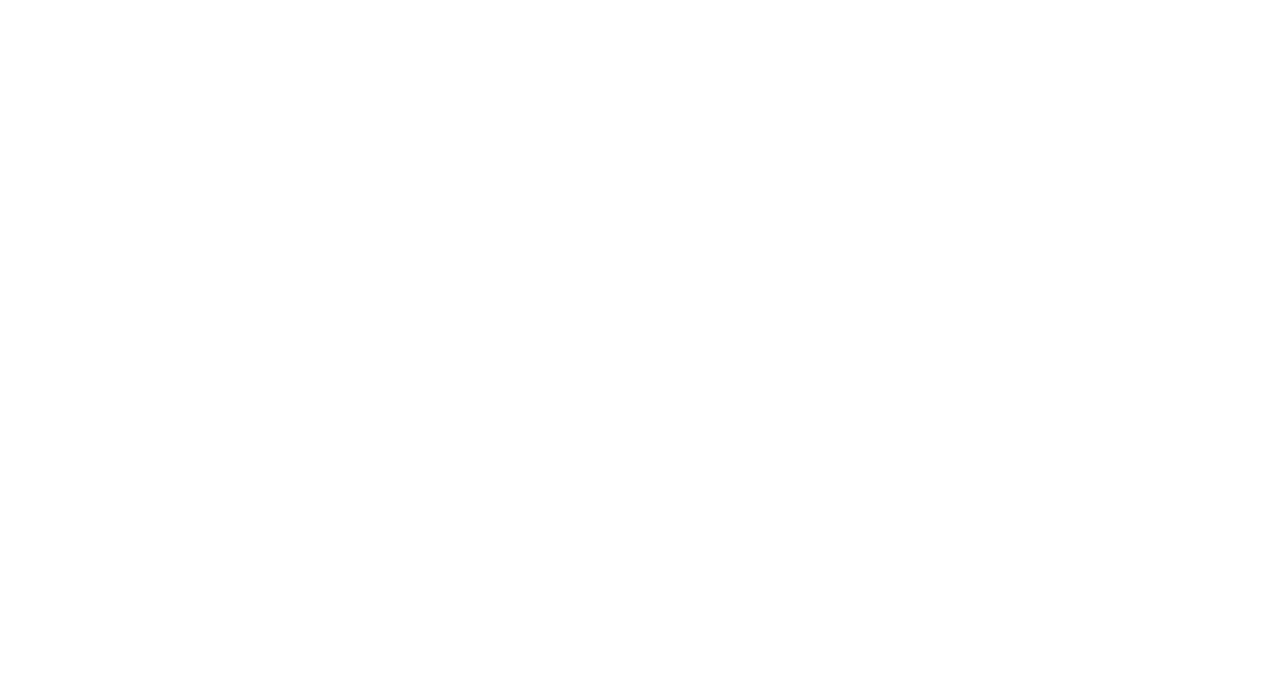
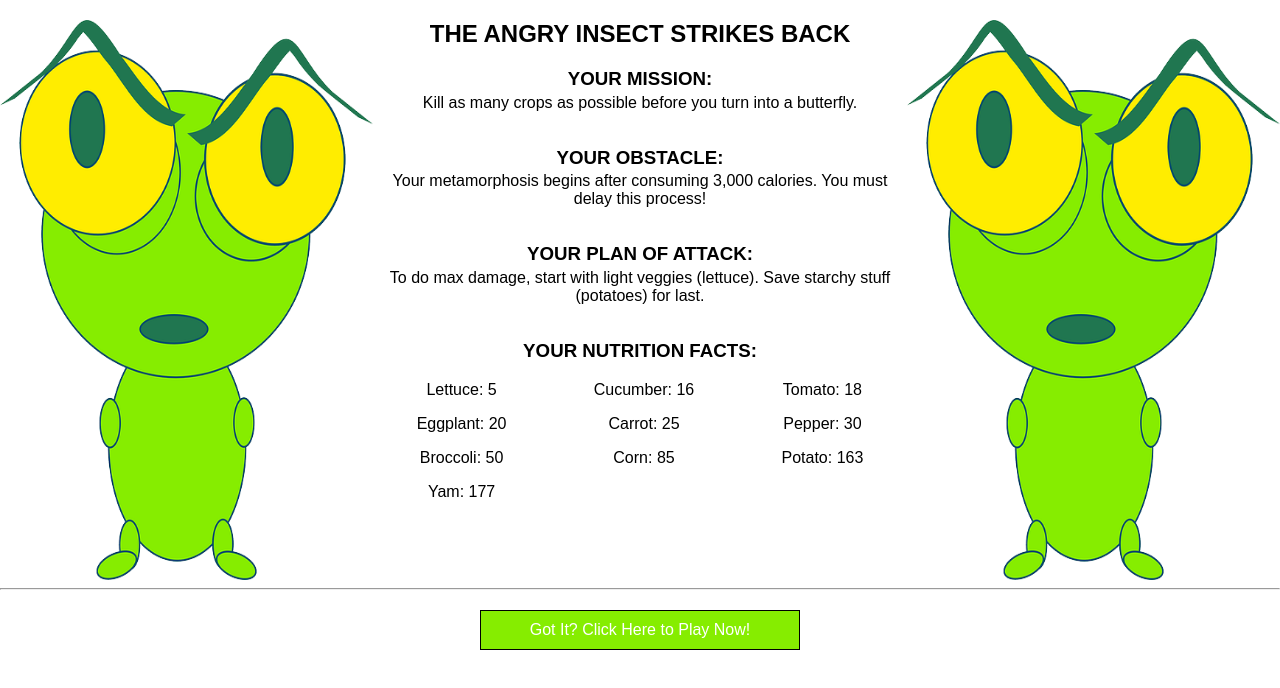
Before and after one commit to CSBuild-Lee/Front-End, a React (Create React App) app: page /instructions in a window 1280 px wide. Shown: the top 688 px of the page. Built offline with nearby package versions, Linux system fonts and the light colour scheme.

Commit message:
Completed the Instructions Page.

```diff
--- a/src/App.js
+++ b/src/App.js
@@ -6,6 +6,7 @@
 import Login from './views/Login';
 import Signup from './views/Signup';
 import Welcome from './views/Welcome';
+import Instructions from './views/Instructions';
 
 function App() {
   return (
@@ -15,6 +16,7 @@
       <Route path="/login" component={Login} />
       <Route path="/signup" component={Signup} />
       <Route path="/welcome" component={Welcome} />
+      <Route path="/instructions" component={Instructions} />
     </div>
   );
 }
--- /dev/null
+++ b/src/views/Instructions.js
@@ -0,0 +1,105 @@
+import React, { useState } from 'react';
+import styled from 'styled-components';
+import bug from '../img/bug.png';
+
+function Instructions() {
+
+    const WelcomeContainer = styled.div`
+        height: 100vh;
+    `
+
+    const IntroContainer = styled.div`
+        display: flex;
+        justify-content: space-evenly;
+    `
+
+    const IntroFlexContainer = styled.div`
+        flex-direction: column;
+    `
+
+    const IntroImage = styled.img`
+        height: 70vh;
+        margin-top: 20px;
+    `
+
+    const WelcomeHeader = styled.h2`
+        text-align: center;
+        margin-top: 20px;
+    `
+
+    const WelcomeSubHeader = styled.h3`
+        font-weight: bold;
+        text-align: center;
+    `
+
+    const WelcomeText = styled.p`
+        text-align: center;
+        margin-bottom: 35px;
+        margin-top: -15px;
+    `
+
+    const WelcomeList = styled.div`
+        display: grid;
+        grid-template-columns: auto auto auto;
+    `
+
+    const WelcomeListItem = styled.p`
+        text-align: center;
+    `
+
+    const Divider = styled.hr`
+
+    `
+
+    const PlayButton = styled.button`
+        background: #86ED00;
+        color: white;
+        display: block;
+        margin: 20px auto;
+        width: 25vw;
+        border: 1px solid black;
+        height: 5vh;
+    `
+
+    return (
+
+        <WelcomeContainer>
+            <IntroContainer>
+                <IntroFlexContainer>
+                    <IntroImage src={bug} />
+                </IntroFlexContainer>
+                <IntroFlexContainer>
+                    <WelcomeHeader>THE ANGRY INSECT STRIKES BACK</WelcomeHeader>
+                    <WelcomeSubHeader>YOUR MISSION:</WelcomeSubHeader>
+                        <WelcomeText>Kill as many crops as possible before you turn into a butterfly.</WelcomeText>
+                    <WelcomeSubHeader>YOUR OBSTACLE:</WelcomeSubHeader>
+                        <WelcomeText>Your metamorphosis begins after consuming 3,000 calories. You must delay this process!</WelcomeText>
+                    <WelcomeSubHeader>YOUR PLAN OF ATTACK:</WelcomeSubHeader>
+                        <WelcomeText>To do max damage, start with light veggies (lettuce). Save starchy stuff (potatoes) for last.</WelcomeText>
+                    <WelcomeSubHeader>YOUR NUTRITION FACTS:</WelcomeSubHeader>
+                        <WelcomeList>
+                            <WelcomeListItem>Lettuce: 5</WelcomeListItem>
+                            <WelcomeListItem>Cucumber: 16</WelcomeListItem>
+                            <WelcomeListItem>Tomato: 18</WelcomeListItem>
+                            <WelcomeListItem>Eggplant: 20</WelcomeListItem>
+                            <WelcomeListItem>Carrot: 25</WelcomeListItem>
+                            <WelcomeListItem>Pepper: 30</WelcomeListItem>
+                            <WelcomeListItem>Broccoli: 50</WelcomeListItem>
+                            <WelcomeListItem>Corn: 85</WelcomeListItem>
+                            <WelcomeListItem>Potato: 163</WelcomeListItem>
+                            <WelcomeListItem>Yam: 177</WelcomeListItem>
+                        </WelcomeList>
+                </IntroFlexContainer>
+                <IntroFlexContainer>
+                    <IntroImage src={bug} />
+                </IntroFlexContainer>
+            </IntroContainer>
+            <Divider></Divider>
+            <PlayButton>Got It? Click Here to Play Now!</PlayButton>
+            {/* Add Link to Game Here */}
+        </WelcomeContainer>
+
+    )
+}
+
+export default Instructions;
```
